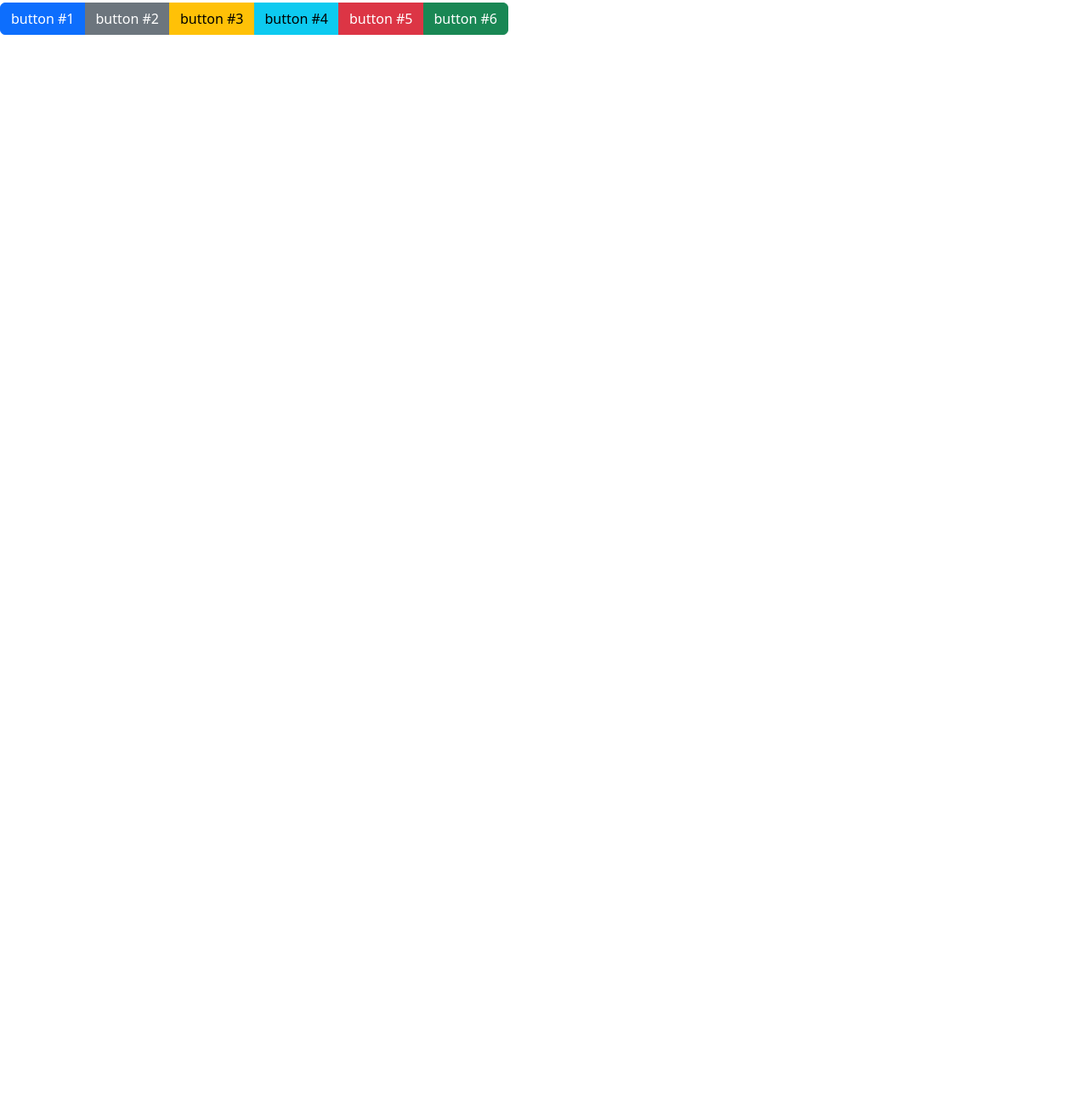
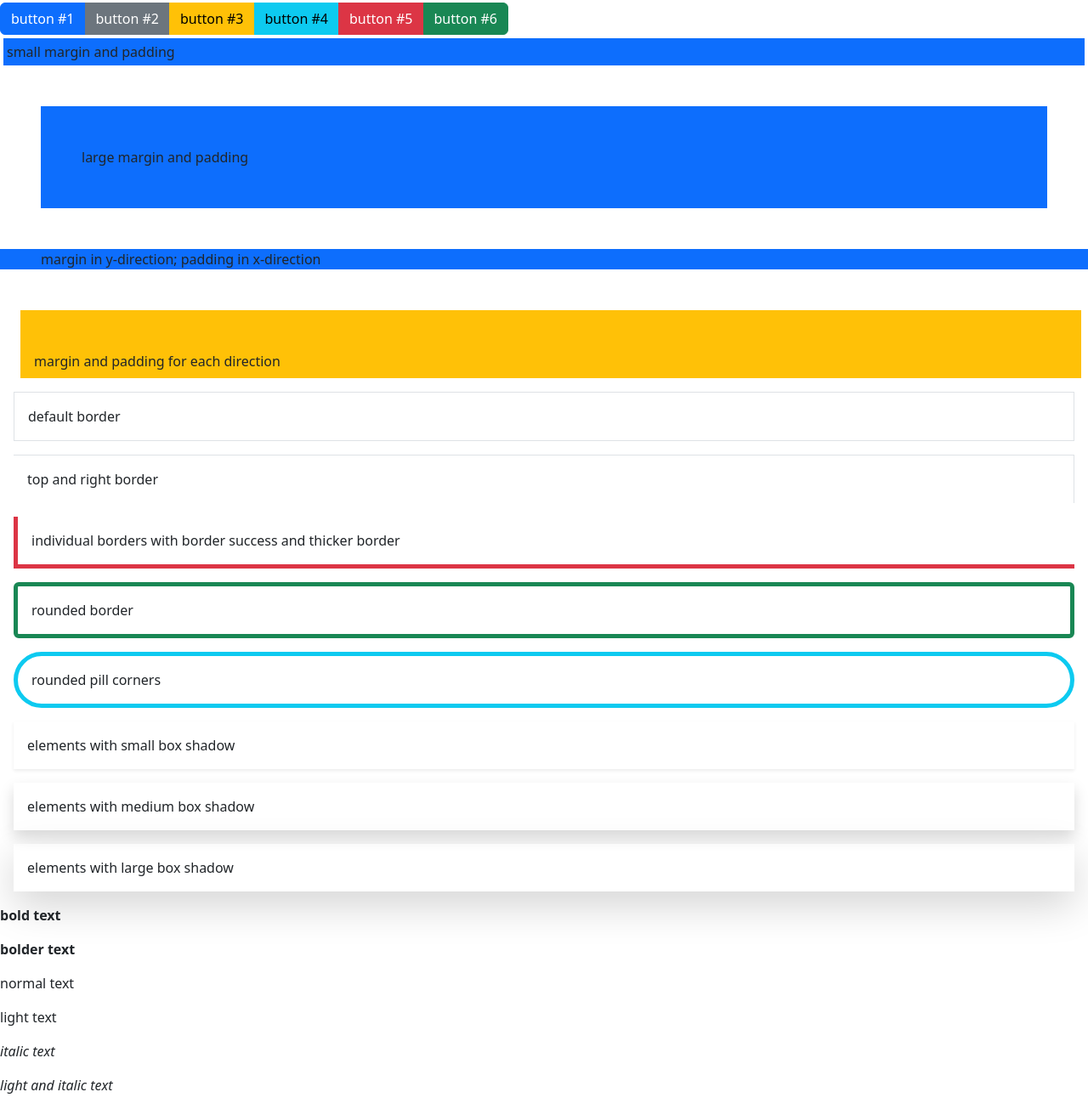
Before and after one commit to citixenken/bootstrap_5_refresher, a plain HTML site: page index.html in a window 1280 px wide. Shown: the part 2124-3429 px from the top of the page at 85% size. Before the commit the page ends 2165 px from the top, so only its background shows below. Drawn offline with nearby package versions, Linux system fonts and the light colour scheme.

Commit message:
utility classes

```diff
--- a/index.html
+++ b/index.html
@@ -140,6 +140,42 @@
       <a href="#" class="btn btn-success">button #6</a>
     </div>
 
+    <!-- margin and padding -->
+    <div class="bg-primary m-1 p-1">small margin and padding</div>
+    <div class="bg-primary m-5 p-5">large margin and padding</div>
+    <div class="bg-primary my-5 px-5">
+      margin in y-direction; padding in x-direction
+    </div>
+    <div class="bg-warning mt-1 me-2 mb-3 ms-4 pt-5 pe-1 pb-2 ps-3">
+      margin and padding for each direction
+    </div>
+
+    <!-- borders -->
+    <div class="m-3 p-3 border">default border</div>
+    <div class="m-3 p-3 border-top border-end">top and right border</div>
+    <div class="m-3 p-3 border-start border-bottom border-danger border-5">
+      individual borders with border success and thicker border
+    </div>
+    <div class="m-3 p-3 border border-success border-5 rounded">
+      rounded border
+    </div>
+    <div class="m-3 p-3 border border-info border-5 rounded-pill">
+      rounded pill corners
+    </div>
+
+    <!-- box shadow -->
+    <div class="m-3 p-3 shadow-sm">elements with small box shadow</div>
+    <div class="m-3 p-3 shadow">elements with medium box shadow</div>
+    <div class="m-3 p-3 shadow-lg">elements with large box shadow</div>
+
+    <!-- font weight -->
+    <p class="fw-bold">bold text</p>
+    <p class="fw-bolder">bolder text</p>
+    <p>normal text</p>
+    <p class="fw-light">light text</p>
+    <p class="fst-italic">italic text</p>
+    <p class="fst-italic fw-light">light and italic text</p>
+
     <script
       src="https://cdn.jsdelivr.net/npm/bootstrap@5.3.0/dist/js/bootstrap.bundle.min.js"
       integrity="sha384-geWF76RCwLtnZ8qwWowPQNguL3RmwHVBC9FhGdlKrxdiJJigb/j/68SIy3Te4Bkz"
```
